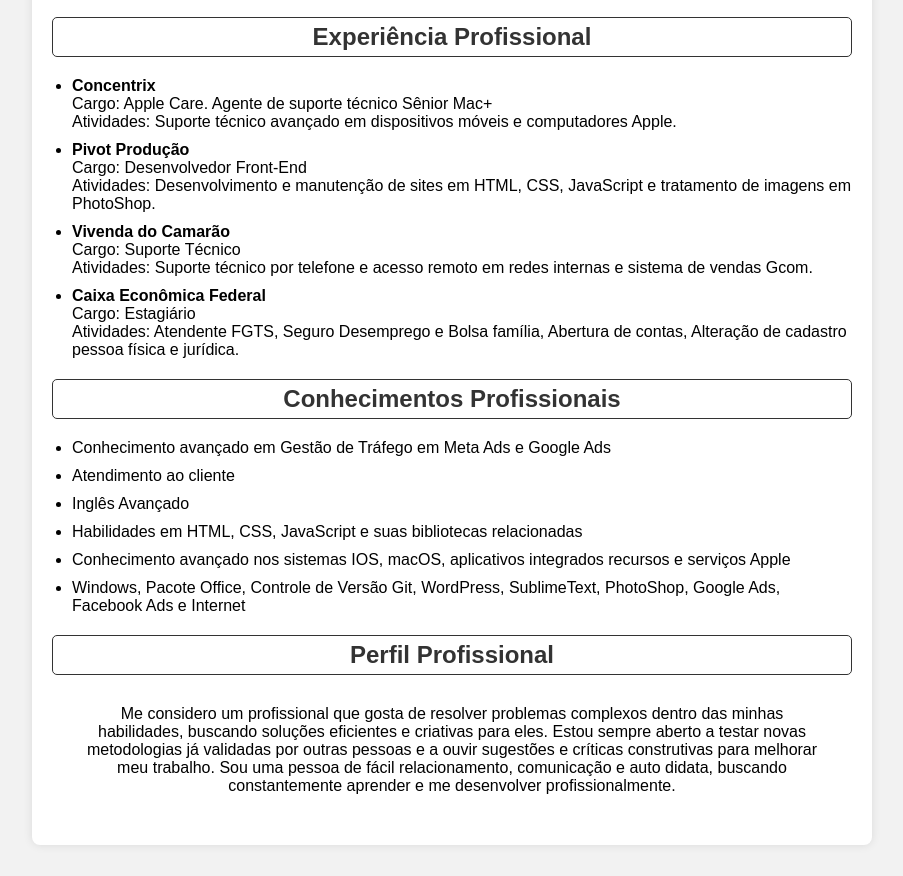
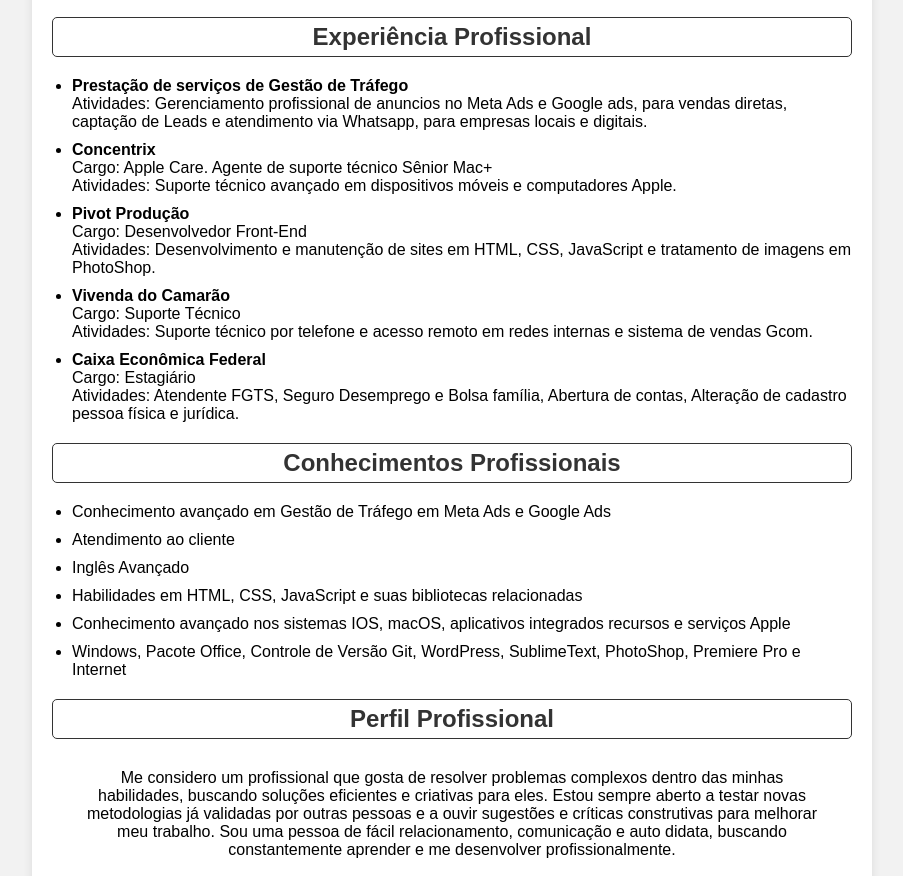
Before and after one commit to dougsMF/proff, a plain HTML site: page curriculo.html in a window 1280 px wide. Shown: the part 773-1649 px from the top of the page, without its empty margins (188-1091 px from the left). Drawn offline with Linux system fonts and the light colour scheme.

Commit message:
Update curriculo.html

```diff
--- a/curriculo.html
+++ b/curriculo.html
@@ -97,6 +97,10 @@
             <h2>Experiência Profissional</h2>
             <ul>
                 <li>
+                    <strong>Prestação de serviços de Gestão de Tráfego</strong><br>
+                    Atividades: Gerenciamento profissional de anuncios no Meta Ads e Google ads, para vendas diretas, captação de Leads e atendimento via Whatsapp, para empresas locais e digitais.
+                </li>
+                <li>
                     <strong>Concentrix</strong><br>
                     Cargo: Apple Care. Agente de suporte técnico Sênior Mac+<br>
                     Atividades: Suporte técnico avançado em dispositivos móveis e computadores Apple.
@@ -126,7 +130,7 @@
                 <li>Inglês Avançado</li>
                 <li>Habilidades em HTML, CSS, JavaScript e suas bibliotecas relacionadas</li>
                 <li>Conhecimento avançado nos sistemas IOS, macOS, aplicativos integrados recursos e serviços Apple</li>
-                <li>Windows, Pacote Office, Controle de Versão Git, WordPress, SublimeText, PhotoShop, Google Ads, Facebook Ads e Internet</li>
+                <li>Windows, Pacote Office, Controle de Versão Git, WordPress, SublimeText, PhotoShop, Premiere Pro e Internet</li>
             </ul>
         </div>
         <div class="section">
```
